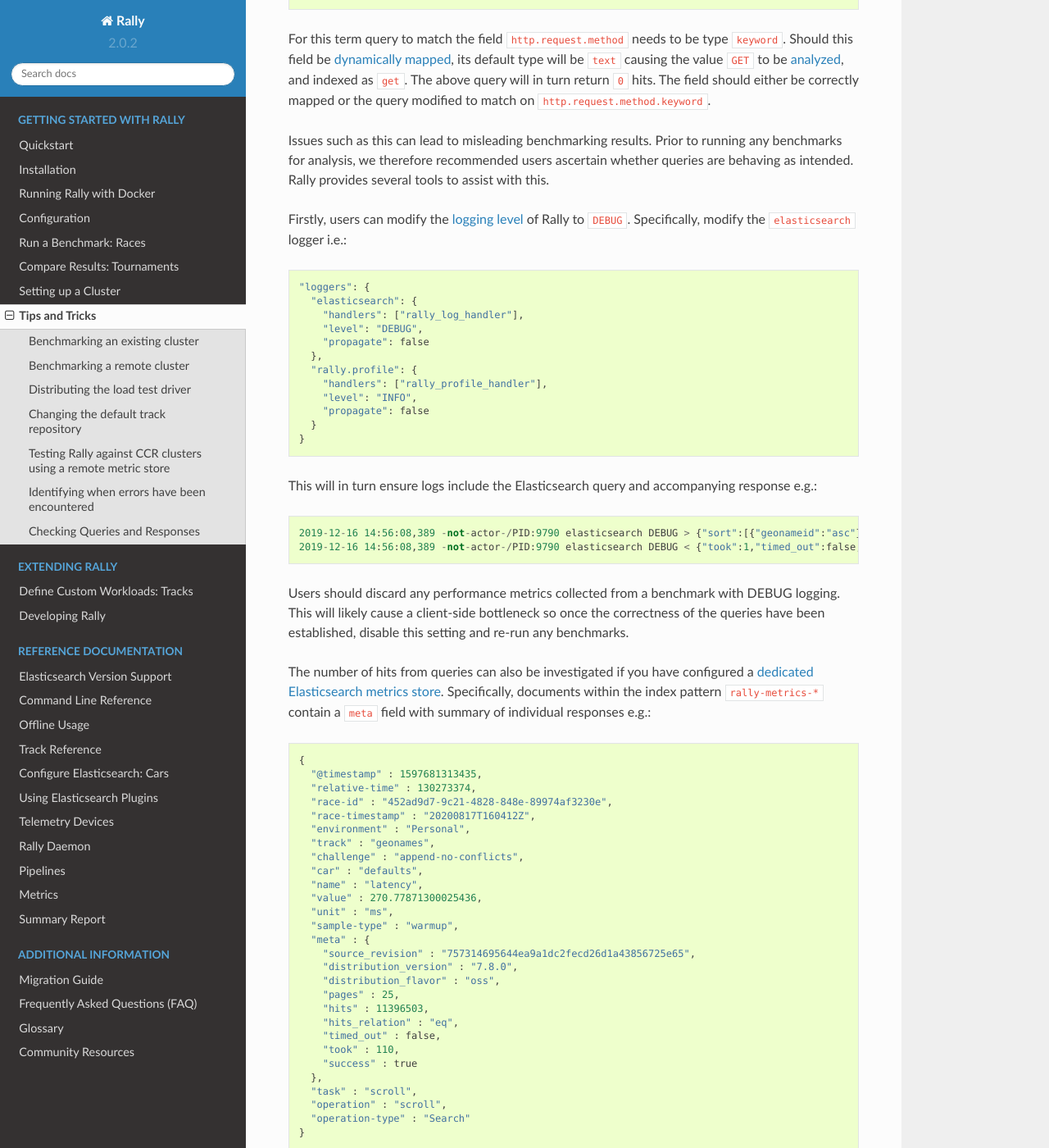
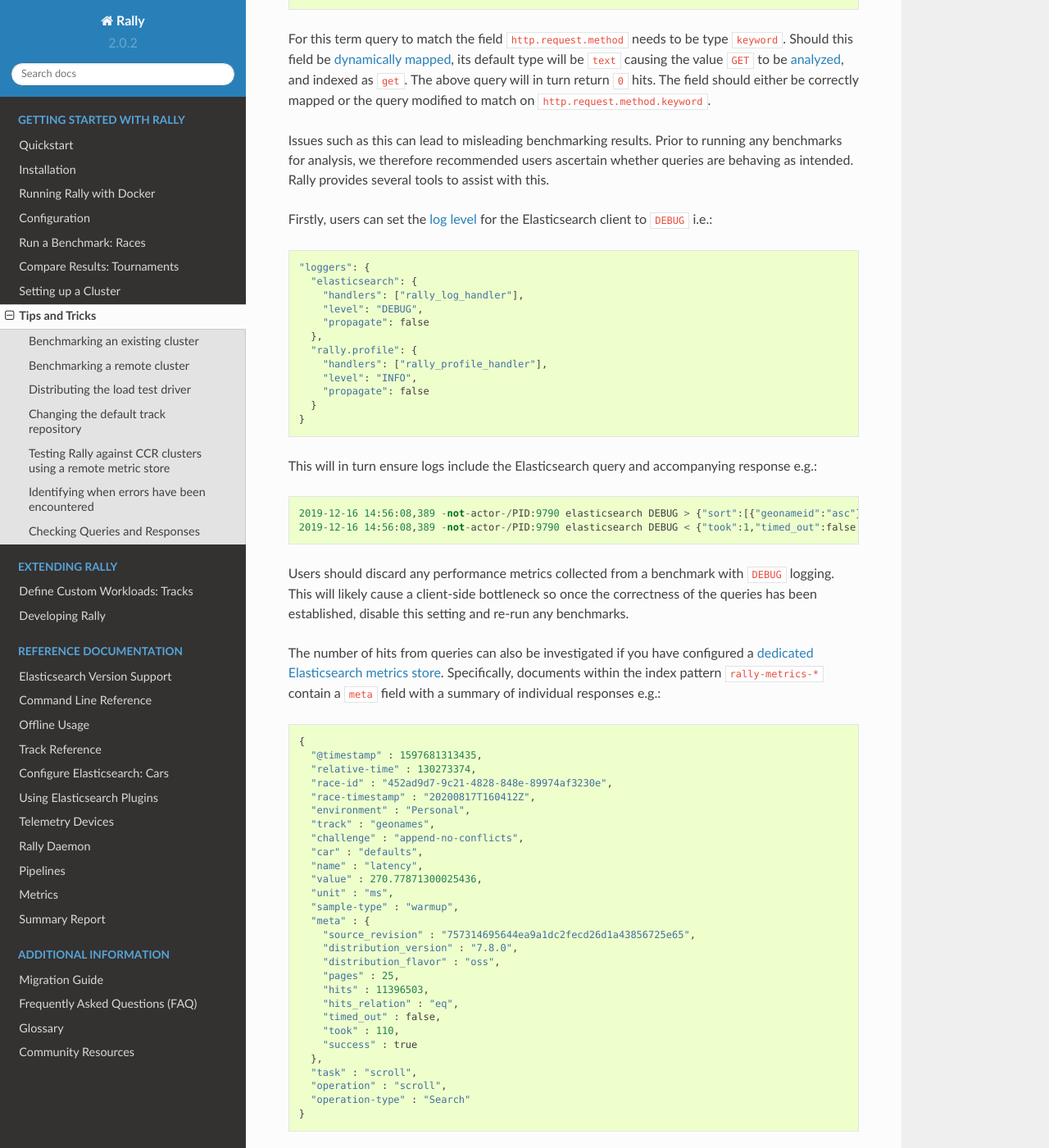
Before and after one commit to elastic/rally, a Sphinx documentation site: the page built from docs/recipes.rst, in a window 1280 px wide and 1400 px high, scrolled down 8082 px. Shown: the whole window at 82% size. Built offline with Sphinx 7.4.7 and the Read the Docs theme 2.0.0, drawn with Linux system fonts in a browser that asks for light colours.

Commit message:
Grammatical fixes

```diff
--- a/docs/recipes.rst
+++ b/docs/recipes.rst
@@ -230,7 +230,7 @@ For this term query to match the field ``http.request.method`` needs to be type
 
 Issues such as this can lead to misleading benchmarking results. Prior to running any benchmarks for analysis, we therefore recommended users ascertain whether queries are behaving as intended. Rally provides several tools to assist with this.
 
-Firstly, users can modify the :ref:`logging level <logging>` of Rally to ``DEBUG``. Specifically, modify the ``elasticsearch`` logger i.e.::
+Firstly, users can set the :ref:`log level <logging>` for the Elasticsearch client to ``DEBUG`` i.e.::
 
 	"loggers": {
 	  "elasticsearch": {
@@ -250,9 +250,9 @@ This will in turn ensure logs include the Elasticsearch query and accompanying r
 	2019-12-16 14:56:08,389 -not-actor-/PID:9790 elasticsearch DEBUG > {"sort":[{"geonameid":"asc"}],"query":{"match_all":{}}}
 	2019-12-16 14:56:08,389 -not-actor-/PID:9790 elasticsearch DEBUG < {"took":1,"timed_out":false,"_shards":{"total":5,"successful":5,"skipped":0,"failed":0},"hits":{"total":{"value":1000,"relation":"eq"},"max_score":null,"hits":[{"_index":"geonames","_type":"_doc","_id":"Lb81D28Bu7VEEZ3mXFGw","_score":null,"_source":{"geonameid": 2986043, "name": "Pic de Font Blanca", "asciiname": "Pic de Font Blanca", "alternatenames": "Pic de Font Blanca,Pic du Port", "feature_class": "T", "feature_code": "PK", "country_code": "AD", "admin1_code": "00", "population": 0, "dem": "2860", "timezone": "Europe/Andorra", "location": [1.53335, 42.64991]},"sort":[2986043]},
 
-Users should discard any performance metrics collected from a benchmark with DEBUG logging. This will likely cause a client-side bottleneck so once the correctness of the queries have been established, disable this setting and re-run any benchmarks.
+Users should discard any performance metrics collected from a benchmark with ``DEBUG`` logging. This will likely cause a client-side bottleneck so once the correctness of the queries has been established, disable this setting and re-run any benchmarks.
 
-The number of hits from queries can also be investigated if you have configured a :ref:`dedicated Elasticsearch metrics store <advanced_configuration>`. Specifically, documents within the index pattern ``rally-metrics-*`` contain a ``meta`` field with summary of individual responses e.g.::
+The number of hits from queries can also be investigated if you have configured a :ref:`dedicated Elasticsearch metrics store <advanced_configuration>`. Specifically, documents within the index pattern ``rally-metrics-*`` contain a ``meta`` field with a summary of individual responses e.g.::
 
 	{
 	  "@timestamp" : 1597681313435,
```
